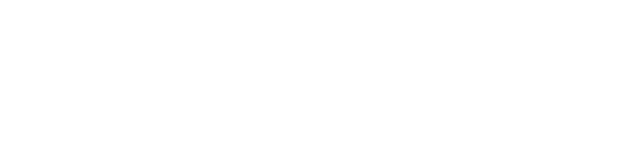
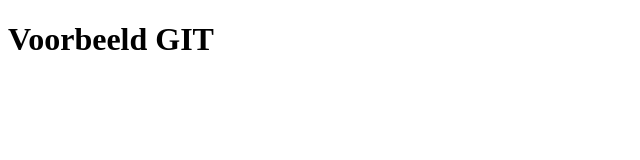
Before and after one commit to makerboomID/lo6e-amo2-voorbeeld, a plain HTML site: page index.html in a window 1280 px wide. Shown: the whole page, without its empty margins (0-640 px from the left). Drawn offline with Linux system fonts and the light colour scheme.

Commit message:
Added title to homepage

```diff
--- a/index.html
+++ b/index.html
@@ -2,9 +2,9 @@
 <html lang="en">
     <head>
         <meta charset="UTF-8">
-        <title>Title</title>
+        <title>Voorbeeld GIT</title>
     </head>
     <body>
-
+        <h1>Voorbeeld GIT</h1>
     </body>
 </html>
```
